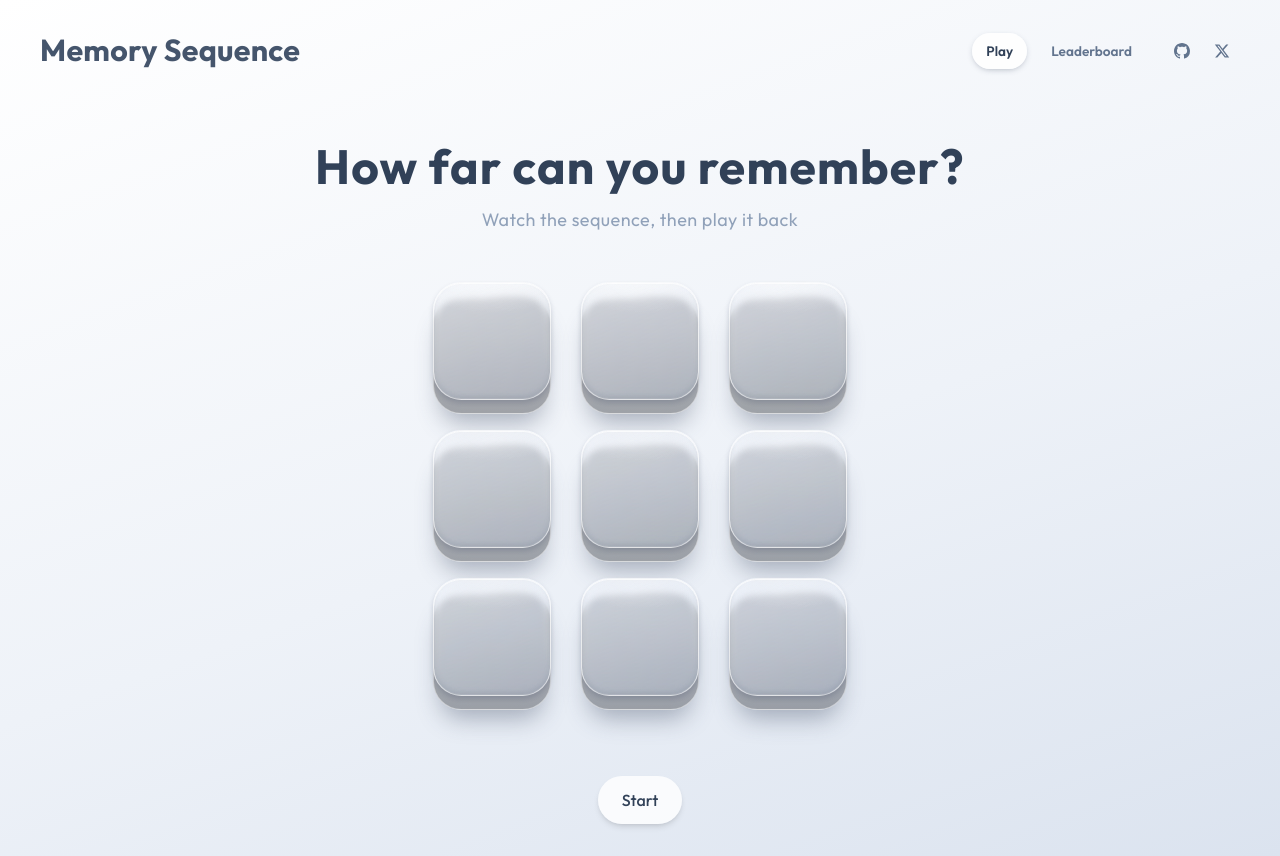
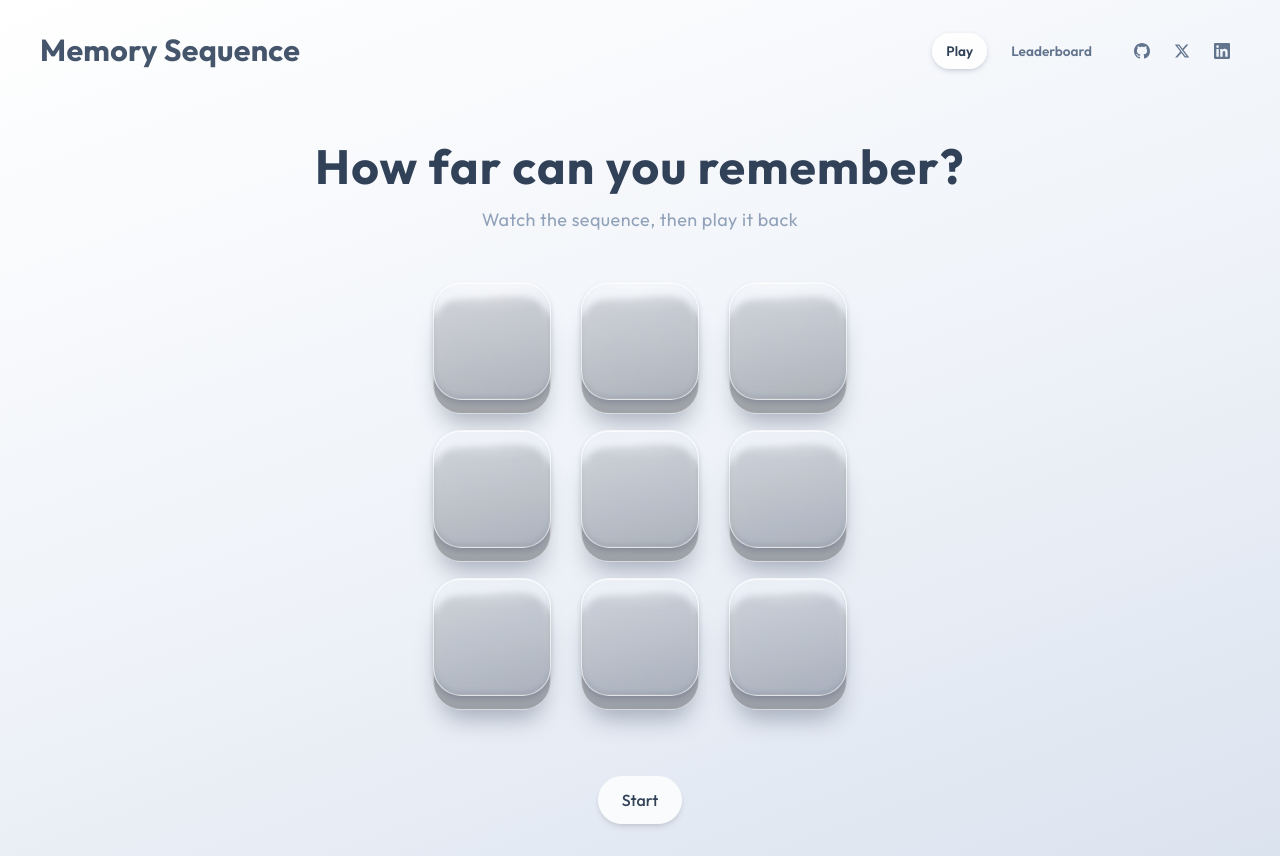
Before and after one commit to HsHs-dev/react-memory-game, a React (Vite) app: page / in a window 1280 px wide. Built offline with nearby package versions, Linux system fonts and the light colour scheme.

Commit message:
code documentation

```diff
--- a/src/components/icons/SocialIcons.jsx
+++ b/src/components/icons/SocialIcons.jsx
@@ -1,3 +1,5 @@
+// social links icons for the navbar, because I am too lazy to download font awesome library
+
 export function GitHubIcon({ className }) {
   return (
     <svg viewBox="0 0 16 16" fill="currentColor" aria-hidden="true" className={className}>
--- a/src/components/ui/Background.jsx
+++ b/src/components/ui/Background.jsx
@@ -1,3 +1,4 @@
+// creamy background gradient with two moving foams
 export default function Background() {
   return (
     <div className="absolute inset-0 -z-10 overflow-hidden">
--- a/src/components/ui/NavMenu.jsx
+++ b/src/components/ui/NavMenu.jsx
@@ -24,6 +24,7 @@ export default function NavMenu({ items, className = "" }) {
     };
   }, [open]);
 
+  // animated burger menu for social links on mobile
   return (
     <div ref={containerRef} className={`relative ${className}`}>
       <button
--- a/src/components/ui/Tile.jsx
+++ b/src/components/ui/Tile.jsx
@@ -13,6 +13,7 @@ export default function Tile({ idx, flashColor, isFlashing, isPressed, onActivat
     onActivate?.(idx)
   }
 
+  // heavy lifting to make it look darn good was achieved by alot of CSS gradients and svg blur filter and shadows
   return (
     <button
       aria-label={`Tile ${idx}`}
--- a/src/hooks/useMemoryGame.js
+++ b/src/hooks/useMemoryGame.js
@@ -1,3 +1,5 @@
+// main game logic driver
+
 import { useEffect, useState } from "react";
 import { PHASE, NOTES } from "../lib/constants";
 import { playNote } from "../lib/audio";
--- a/src/layouts/RootLayout.jsx
+++ b/src/layouts/RootLayout.jsx
@@ -1,8 +1,8 @@
-import { NavLink, useOutlet, useLocation, href } from "react-router";
+import { NavLink, useOutlet, useLocation } from "react-router";
 import Background from "../components/ui/Background";
 import { motion, AnimatePresence } from "motion/react";
 import NavMenu from "../components/ui/NavMenu";
-import { GitHubIcon, XIcon } from "../components/icons/SocialIcons"
+import { GitHubIcon, XIcon, LinkedInIcon } from "../components/icons/SocialIcons"
 
 const linkClass = ({ isActive }) =>
   `inline-flex items-center justify-center no-underline
@@ -20,7 +20,8 @@ export default function RootLayout() {
 
   const MENU_ITEMS = [
     { label: "GitHub", href: "https://github.com/hshs-dev/react-memory-game", Icon: GitHubIcon },
-    { label: "X", href: "https://x.com/hshs_dev", Icon: XIcon }
+    { label: "X", href: "https://x.com/hshs_dev", Icon: XIcon },
+    { label: "LinkedIn", href: "https://linkedin.com/in/hshsdev", Icon: LinkedInIcon }
   ]
 
   const outlet = useOutlet()
--- a/src/lib/audio.js
+++ b/src/lib/audio.js
@@ -1,3 +1,5 @@
+// AI generated web audio
+
 let audioCtx;
 
 export function playNote(freq) {
```
